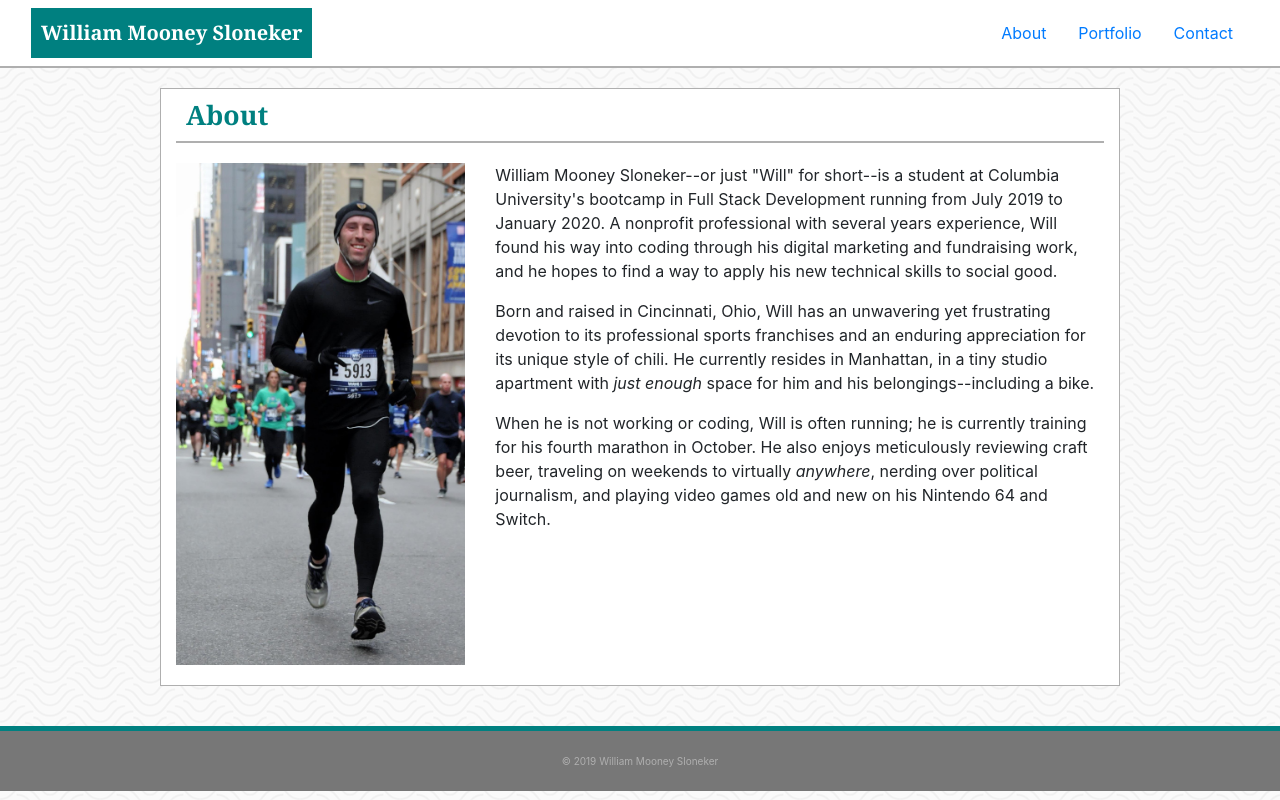
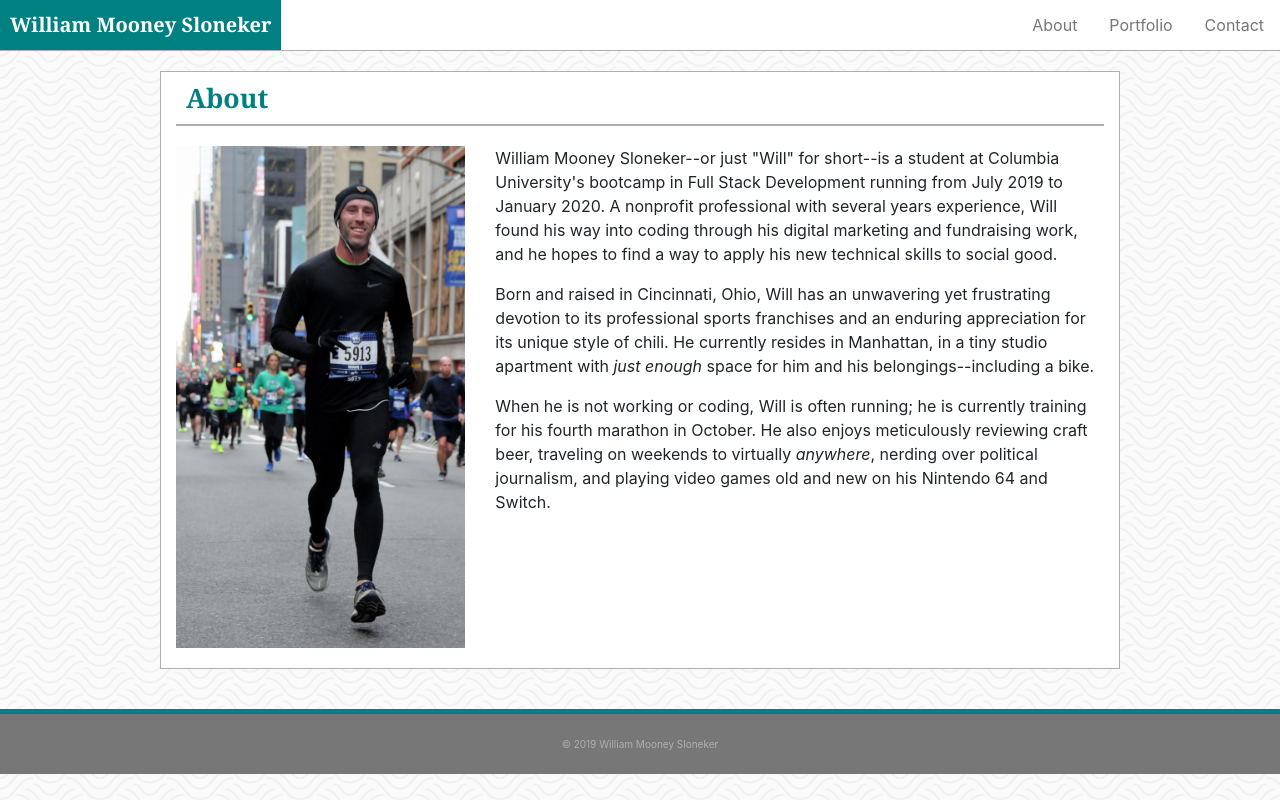
Before and after one commit to slonebox/Bootstrap-Portfolio, a plain HTML site: page index.html in a window 1280 px wide. Drawn offline with nearby package versions, Linux system fonts and the light colour scheme.

Commit message:
Resolved padding issues in the NavBar during Bootcamp office hours

```diff
--- a/index.html
+++ b/index.html
@@ -6,9 +6,6 @@
         <meta http-equiv="X-UA-Compatible" content="ie=edge">
         <link rel="stylesheet" href="https://stackpath.bootstrapcdn.com/bootstrap/4.3.1/css/bootstrap.min.css" integrity="sha384-ggOyR0iXCbMQv3Xipma34MD+dH/1fQ784/j6cY/iJTQUOhcWr7x9JvoRxT2MZw1T" crossorigin="anonymous">
         <link rel="stylesheet" type="text/css" href="style.css">
-        <script src="https://code.jquery.com/jquery-3.3.1.slim.min.js" integrity="sha384-q8i/X+965DzO0rT7abK41JStQIAqVgRVzpbzo5smXKp4YfRvH+8abtTE1Pi6jizo" crossorigin="anonymous"></script>
-        <script src="https://cdnjs.cloudflare.com/ajax/libs/popper.js/1.14.7/umd/popper.min.js" integrity="sha384-UO2eT0CpHqdSJQ6hJty5KVphtPhzWj9WO1clHTMGa3JDZwrnQq4sF86dIHNDz0W1" crossorigin="anonymous"></script>
-        <script src="https://stackpath.bootstrapcdn.com/bootstrap/4.3.1/js/bootstrap.min.js" integrity="sha384-JjSmVgyd0p3pXB1rRibZUAYoIIy6OrQ6VrjIEaFf/nJGzIxFDsf4x0xIM+B07jRM" crossorigin="anonymous"></script>
         <!-- PAGE TITLE -->
         <title>About | William Mooney Sloneker</title>
     </head>
@@ -16,12 +13,11 @@
     <body>
         <!-- NAVIGATION BAR -->
         <header>
-            <nav class="navbar navbar-default">
-                <div class="container-fluid">
+            <nav class="navbar navbar-default no-padding">
                 <div class="navbar-header">
                     <a class="navbar-brand" id="name" href="/index.html">William Mooney Sloneker</a>
                 </div>
-                    <ul class="nav">
+                <ul class="nav justify-content-end">
                     <li class="nav-item">
                         <a class="nav-link" href="#">About</a>
                     </li>
@@ -32,7 +28,6 @@
                         <a class="nav-link" href="#">Contact</a>
                     </li>
                 </ul>
-                </div>
             </nav>
         </header>
 
@@ -45,7 +40,7 @@
             </div>
             <div class="row">
                 <div class="col-lg-4">
-                    <img src="Assets/Images/910153_286588218_XLarge.jpg" alt="Will running the 2019 NYC Half Marathon">
+                    <img src="Assets/Images/910153_286588218_XLarge.jpg" alt="Will running the 2019 NYC Half Marathon" class="responsive">
                 </div>
                 <div class="col-lg-8">
                     <article>
--- a/style.css
+++ b/style.css
@@ -3,10 +3,10 @@ body {
 }
 
 header {
-    border-bottom: solid 2px #afafaf;
+    border-bottom: solid 1px #afafaf;
     background-color: white;
     padding: 0px;
-    margin: 0px 0px 20px 0px;
+    margin: 0px auto 20px auto;
 }
 
 h1 {
@@ -22,6 +22,10 @@ h1 {
 img {
     padding-bottom: 20px;
     width: inherit;
+}
+
+a {
+    color: #777777;
 }
 
 .main_content {
@@ -40,10 +44,14 @@ img {
     text-align: center;
 }
 
+.no-padding {
+    padding: 0px;
+}
+
 #name {
     background-color: teal;
     color: white;
     font-family: Georgia, Times, "Times New Roman", serif;
-    font-weight: 700;
+    font-weight: bold;
     padding: 10px;
 }
```
Lines whose indentation alone changed are shown as unchanged.
